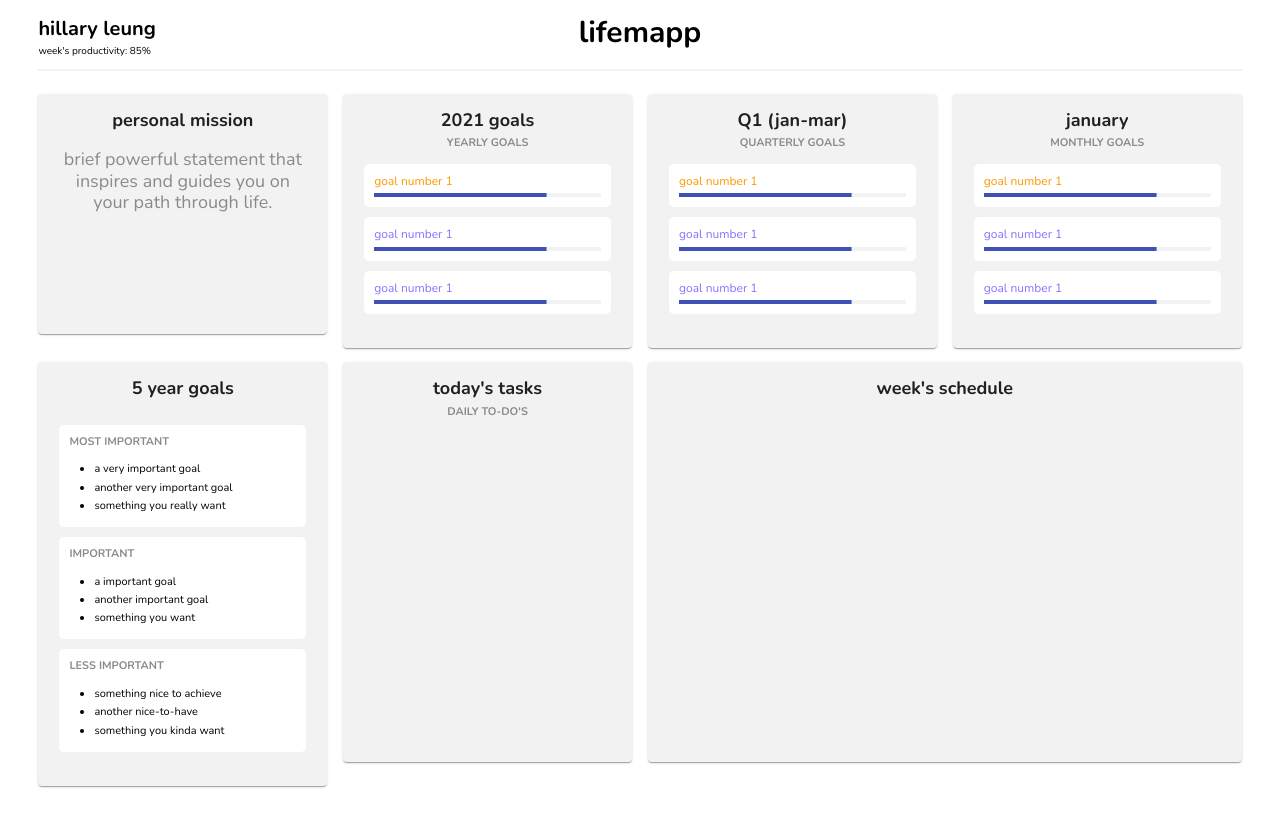
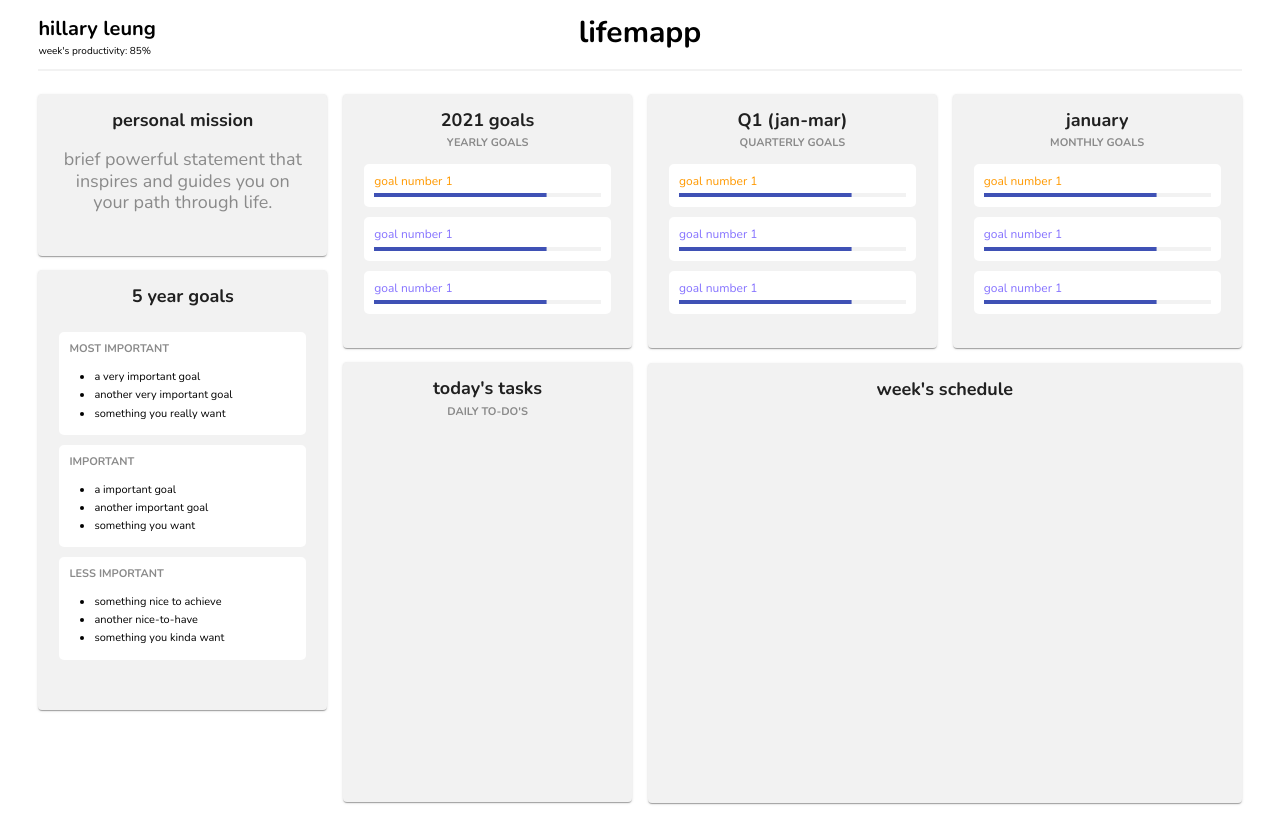
Before and after one commit to EdwardBurns10/hackthenorth, a Next.js app in the folder goal-tracker/: page / in a window 1280 px wide. Built offline with nearby package versions, Linux system fonts and the light colour scheme.

Commit message:
fix layout

```diff
--- a/goal-tracker/pages/index.js
+++ b/goal-tracker/pages/index.js
@@ -41,7 +41,7 @@ const Headerline = styled.hr`
 const Widget1 = styled(Card)`
   && {
     width: 100%;
-    min-height: 30vh;
+    //min-height: 20vh;
     text-align: center;
     margin-top: 3px;
     margin-bottom: 3px;
@@ -66,10 +66,36 @@ const Widget1 = styled(Card)`
 const Widget2 = styled(Card)`
   && {
     width: 100%;
-    min-height: 50vh;
+    min-height: 55vh;
     text-align: center;
-    margin-top: 3px;
+    margin-top: 14px;
     margin-bottom: 3px;
+    padding: 0 5px 0 5px;
+    h3 {
+      margin-top: 0px;
+      font-size: 18px;
+      font-weight: bold;
+      margin-bottom: 5px;
+    }
+    h4 {
+      margin-top: 0px;
+      font-size: 11px;
+      color: #8A8A8A;
+    }
+    p {
+      font-size: 18px;
+      color: #8A8A8A;
+    }
+  }
+`
+const Widget3 = styled(Card)`
+  && {
+    min-height: 55vh;
+    text-align: center;
+    margin-top: 4px;
+    margin-bottom: 3px;
+    margin-left: 8px;
+    margin-right: 8px;
     padding: 0 5px 0 5px;
     h3 {
       margin-top: 0px;
@@ -165,70 +191,6 @@ const Home = () => {
                   <p>brief powerful statement that inspires and guides you on your path through life.</p>
                 </CardContent>
               </Widget1>
-            </Grid>
-            <Grid item xs={3}>
-              <Widget1 style={{ backgroundColor: "#F2F2F2" }}>
-                <CardContent>
-                  <h3>2021 goals</h3>
-                  <h4>YEARLY GOALS</h4>
-                  <ProgressDiv>
-                    <PrimaryGoal>goal number 1</PrimaryGoal>
-                    <Progress variant="determinate" value={76} />
-                  </ProgressDiv>
-                  <ProgressDiv>
-                    <SecondaryGoal>goal number 1</SecondaryGoal>
-                    <Progress variant="determinate" value={76} />
-                  </ProgressDiv>
-                  <ProgressDiv>
-                    <SecondaryGoal>goal number 1</SecondaryGoal>
-                    <Progress variant="determinate" value={76} />
-                  </ProgressDiv>
-                </CardContent>
-              </Widget1>
-            </Grid>
-            <Grid item xs={3}>
-              <Widget1 style={{ backgroundColor: "#F2F2F2" }}>
-                <CardContent>
-                  <h3>Q1 (jan-mar)</h3>
-                  <h4>QUARTERLY GOALS</h4>
-                  <ProgressDiv>
-                    <PrimaryGoal>goal number 1</PrimaryGoal>
-                    <Progress variant="determinate" value={76} />
-                  </ProgressDiv>
-                  <ProgressDiv>
-                    <SecondaryGoal>goal number 1</SecondaryGoal>
-                    <Progress variant="determinate" value={76} />
-                  </ProgressDiv>
-                  <ProgressDiv>
-                    <SecondaryGoal>goal number 1</SecondaryGoal>
-                    <Progress variant="determinate" value={76} />
-                  </ProgressDiv>
-                </CardContent>
-              </Widget1>
-            </Grid>
-            <Grid item xs={3}>
-              <Widget1 style={{ backgroundColor: "#F2F2F2" }}>
-                <CardContent>
-                  <h3>january</h3>
-                  <h4>MONTHLY GOALS</h4>
-                  <ProgressDiv>
-                    <PrimaryGoal>goal number 1</PrimaryGoal>
-                    <Progress variant="determinate" value={76} />
-                  </ProgressDiv>
-                  <ProgressDiv>
-                    <SecondaryGoal>goal number 1</SecondaryGoal>
-                    <Progress variant="determinate" value={76} />
-                  </ProgressDiv>
-                  <ProgressDiv>
-                    <SecondaryGoal>goal number 1</SecondaryGoal>
-                    <Progress variant="determinate" value={76} />
-                  </ProgressDiv>
-                </CardContent>
-              </Widget1>
-            </Grid>
-          </Grid>
-          <Grid container direction="row" justify="center" alignItems="top" spacing={2}>
-            <Grid item xs={3}>
               <Widget2 style={{ backgroundColor: "#F2F2F2" }}>
                   <CardContent>
                     <h3>5 year goals</h3>
@@ -262,6 +224,24 @@ const Home = () => {
                 </Widget2>
             </Grid>
             <Grid item xs={3}>
+              <Widget1 style={{ backgroundColor: "#F2F2F2" }}>
+                <CardContent>
+                  <h3>2021 goals</h3>
+                  <h4>YEARLY GOALS</h4>
+                  <ProgressDiv>
+                    <PrimaryGoal>goal number 1</PrimaryGoal>
+                    <Progress variant="determinate" value={76} />
+                  </ProgressDiv>
+                  <ProgressDiv>
+                    <SecondaryGoal>goal number 1</SecondaryGoal>
+                    <Progress variant="determinate" value={76} />
+                  </ProgressDiv>
+                  <ProgressDiv>
+                    <SecondaryGoal>goal number 1</SecondaryGoal>
+                    <Progress variant="determinate" value={76} />
+                  </ProgressDiv>
+                </CardContent>
+              </Widget1>
               <Widget2 style={{ backgroundColor: "#F2F2F2" }}>
                 <CardContent>
                   <h3>today's tasks</h3>
@@ -270,11 +250,57 @@ const Home = () => {
               </Widget2>
             </Grid>
             <Grid item xs={6}>
-              <Widget2 style={{ backgroundColor: "#F2F2F2" }}>
+              <Grid container direction="row" justify="center" alignItems="top" spacing={2}>
+                <Grid item xs={6}>
+                  <Widget1 style={{ backgroundColor: "#F2F2F2" }}>
+                    <CardContent>
+                      <h3>Q1 (jan-mar)</h3>
+                      <h4>QUARTERLY GOALS</h4>
+                      <ProgressDiv>
+                        <PrimaryGoal>goal number 1</PrimaryGoal>
+                        <Progress variant="determinate" value={76} />
+                      </ProgressDiv>
+                      <ProgressDiv>
+                        <SecondaryGoal>goal number 1</SecondaryGoal>
+                        <Progress variant="determinate" value={76} />
+                      </ProgressDiv>
+                      <ProgressDiv>
+                        <SecondaryGoal>goal number 1</SecondaryGoal>
+                        <Progress variant="determinate" value={76} />
+                      </ProgressDiv>
+                    </CardContent>
+                  </Widget1>
+                </Grid>
+                <Grid item xs={6}>
+                  <Widget1 style={{ backgroundColor: "#F2F2F2" }}>
+                    <CardContent>
+                      <h3>january</h3>
+                      <h4>MONTHLY GOALS</h4>
+                      <ProgressDiv>
+                        <PrimaryGoal>goal number 1</PrimaryGoal>
+                        <Progress variant="determinate" value={76} />
+                      </ProgressDiv>
+                      <ProgressDiv>
+                        <SecondaryGoal>goal number 1</SecondaryGoal>
+                        <Progress variant="determinate" value={76} />
+                      </ProgressDiv>
+                      <ProgressDiv>
+                        <SecondaryGoal>goal number 1</SecondaryGoal>
+                        <Progress variant="determinate" value={76} />
+                      </ProgressDiv>
+                    </CardContent>
+                  </Widget1>
+                </Grid>
+                <Grid container direction="row" justify="center" alignItems="top" spacing={0}>
+                  <Grid item xs={12}>
+                    <Widget3 style={{ backgroundColor: "#F2F2F2" }}>
                       <CardContent>
                         <h3>week's schedule</h3>
                       </CardContent>
-              </Widget2>
+                    </Widget3>
+                  </Grid>
+                </Grid>
+              </Grid>
               </Grid>
           </Grid>
         </div>
```
Lines whose indentation alone changed are shown as unchanged.
